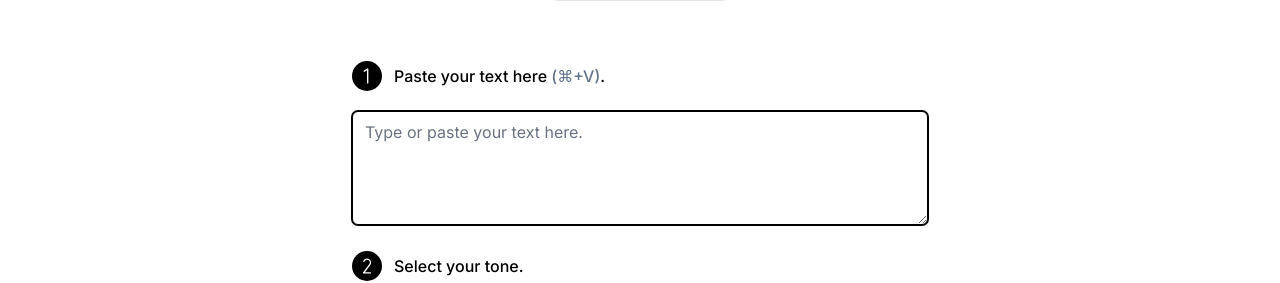
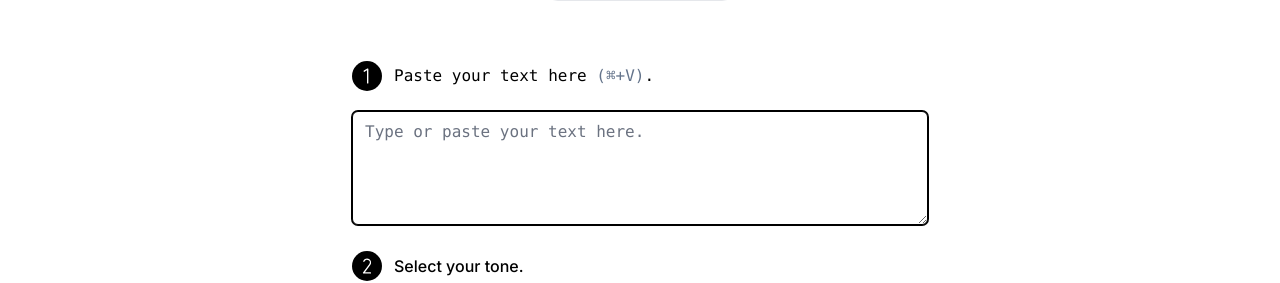
Before and after one commit to kpedrok/rewrite-pal, a Next.js app: page / in a window 1280 px wide. Shown: the part 397-680 px from the top of the page. Built offline with nearby package versions, Linux system fonts and the light colour scheme; no server answers; the database is empty.

Commit message:
fix: remove split

```diff
--- a/app/page.tsx
+++ b/app/page.tsx
@@ -136,7 +136,7 @@ export default function Home() {
         <div className='max-w-xl w-full'>
           <div className='flex mt-10 items-center space-x-3'>
             <NumberOne weight='regular' size={30} color='#ffffff' alt='1 icon' className=' bg-black rounded-full p-1' />
-            <p className='text-left font-medium'>
+            <p className='text-left font-medium font-mono'>
               Paste your text here
               <span className='text-slate-500'> (⌘+V)</span>.
             </p>
@@ -147,7 +147,7 @@ export default function Home() {
             onKeyDown={handleKeyDown}
             ref={inputRef}
             rows={4}
-            className='w-full rounded-md border-gray-300 shadow-sm focus:border-black focus:ring-black my-5'
+            className='text-base font-mono w-full rounded-md border-gray-300 shadow-sm focus:border-black focus:ring-black my-5'
             placeholder={'Type or paste your text here.'}
           />
           <div className='flex mb-5 items-center space-x-3'>
@@ -184,23 +184,19 @@ export default function Home() {
                   Rewritten Phrase
                 </h2>
               </div>
-              <div className='space-y-8 flex flex-col items-center justify-center max-w-xl mx-auto'>
-                {generatedBios.split(/2\.|3\./).map((generatedBio) => {
-                  return (
+              <div className='space-y-8 pb-4 flex flex-col items-center justify-center max-w-xl mx-auto'>
                 <div
-                      className='bg-white rounded-xl shadow-md p-4 hover:bg-gray-100 transition cursor-copy border'
+                  className='bg-white rounded-xl shadow-2xl p-4 hover:bg-gray-100 transition cursor-copy border shadow-slate-300'
                   onClick={() => {
-                        navigator.clipboard.writeText(generatedBio)
+                    navigator.clipboard.writeText(generatedBios.toString())
                     toast('Copied to clipboard', {
                       icon: '✂️',
                     })
                   }}
-                      key={generatedBio}>
-                      <p className='mb-2'>{generatedBio}</p>
-                      <span className='text-slate-500'> (click here to copy)</span>
+                  key={generatedBios.toString()}>
+                  <p className='mb-2'>{generatedBios.toString()}</p>
+                  <span className='text-gray-400'> (click here to copy)</span>
                 </div>
-                  )
-                })}
               </div>
             </>
           )}
```
Lines whose indentation alone changed are shown as unchanged.
